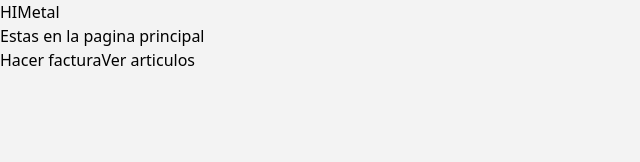
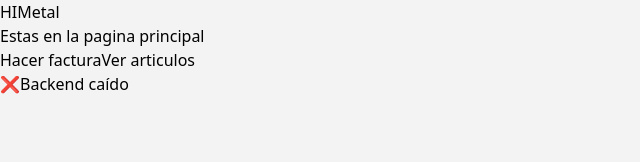
Before and after one commit to AgusCaffita/HIMETAL, a React (Vite) app: page / in a window 1280 px wide. Shown: the top 162 px of the page, without its empty margins (0-640 px from the left). Built offline with nearby package versions, Linux system fonts and the light colour scheme; no server answers.

Commit message:
test api

```diff
--- a/package.json
+++ b/package.json
@@ -14,6 +14,7 @@
   "dependencies": {
     "@prisma/client": "^6.13.0",
     "cors": "^2.8.5",
+    "express": "^5.1.0",
     "mysql2": "^3.14.2",
     "react": "^19.1.0",
     "react-dom": "^19.1.0",
@@ -21,6 +22,8 @@
   },
   "devDependencies": {
     "@eslint/js": "^9.25.0",
+    "@types/cors": "^2.8.19",
+    "@types/express": "^5.0.3",
     "@types/react": "^19.1.2",
     "@types/react-dom": "^19.1.2",
     "@vitejs/plugin-react": "^4.4.1",
--- /dev/null
+++ b/src/components/PingBanner.tsx
@@ -0,0 +1,42 @@
+import { useEffect, useState } from "react"
+
+const checkPing = (setStatus: React.Dispatch<React.SetStateAction<"ok" | "error" | "loading">>) => {
+  fetch('http://localhost:5173/ping')
+    .then(res => {
+      if (res.ok) setStatus("ok")
+      else setStatus("error")
+    })
+    .catch(() => setStatus("error"))
+}
+
+const PingBanner = () => {
+  const [status, setStatus] = useState<"ok" | "error" | "loading">("loading")
+
+  useEffect(() => {
+    checkPing(setStatus)
+    const interval = setInterval(checkPing, 5000)
+    return () => clearInterval(interval)
+  }, [])
+
+  return (
+    <div className="flex items-center gap-2 px-4 py-2 rounded-lg shadow bg-white border border-gray-200 w-fit">
+      {status === "loading" && (
+        <span className="text-gray-500 animate-pulse">Verificando backend...</span>
+      )}
+      {status === "ok" && (
+        <>
+          <span className="text-green-500 text-2xl">✔️</span>
+          <span className="text-green-700 font-semibold">Backend activo</span>
+        </>
+      )}
+      {status === "error" && (
+        <>
+          <span className="text-red-500 text-2xl">❌</span>
+          <span className="text-red-700 font-semibold">Backend caído</span>
+        </>
+      )}
+    </div>
+  )
+}
+
+export default PingBanner
--- a/src/pages/home.tsx
+++ b/src/pages/home.tsx
@@ -1,4 +1,5 @@
 import {useNavigate} from "react-router-dom"
+import PingBanner from "../components/PingBanner"
 
 const Home = () => {
     const navigate = useNavigate();
@@ -10,6 +11,7 @@ const Home = () => {
             <p className="bg-blue-300">Estas en la pagina principal </p>
             <button onClick={() => navigate("/in")} className="m-4 hover:text-pink-600">Hacer factura</button>
             <button onClick={() => navigate("/arts")} className="m-4 hover:text-pink-600">Ver articulos</button>
+            <PingBanner />
         </div>
     );
 };
```
Also changed, not shown: 2 other files (tests, documents, lock files or other folders).
